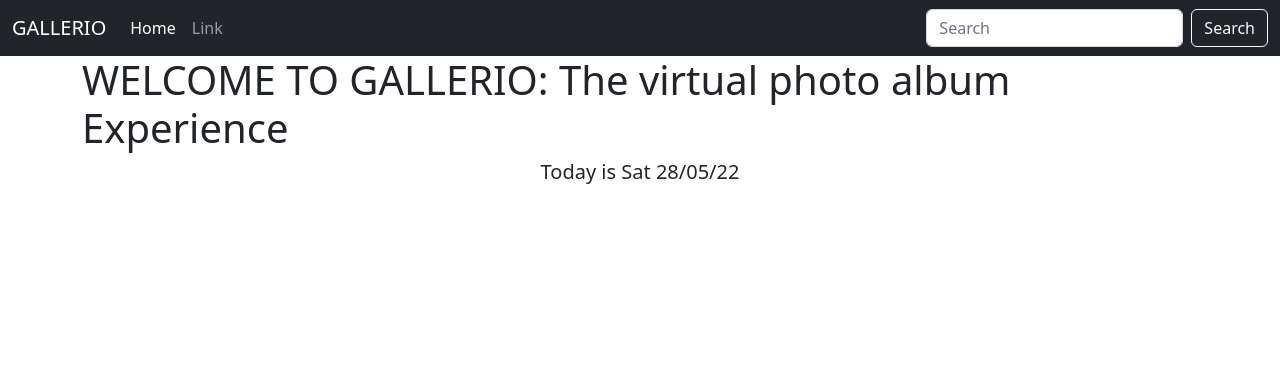
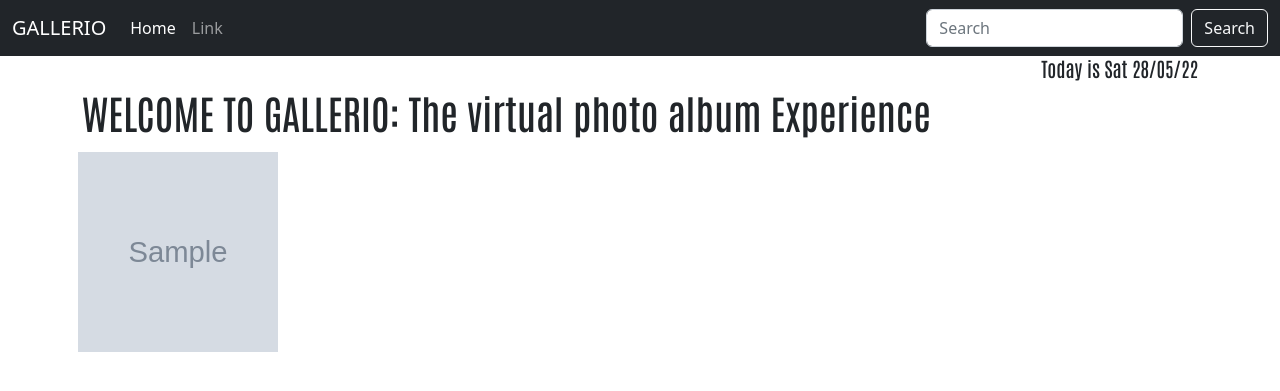
Before and after one commit to JosephatNgugi/Gallerio, a Django app: page / in a window 1280 px wide. Shown: the top 391 px of the page. Run offline with Django 4.2, Linux system fonts and the light colour scheme; tables that the repository leaves empty hold one stand-in row (values such as "Sample post"); grey boxes marked "Sample" are stand-in pictures.

Commit message:
define a view function to diplay images on the Homepage

```diff
--- a/gallery/templates/galleries/base.html
+++ b/gallery/templates/galleries/base.html
@@ -32,7 +32,7 @@
 {% include "navbar.html" %}
 
     {% block content %}
-    <h5 class="text-center">Today is {{date|date:"D d/m/y"}}</h5>
+    <h5 class="text-end">Today is {{date|date:"D d/m/y"}}</h5>
     {%endblock%}
 
     {% block scripts %}
--- a/gallery/templates/galleries/index.html
+++ b/gallery/templates/galleries/index.html
@@ -2,8 +2,19 @@
 {% block content %}
 
 <div class="container">
+    {{block.super}}
     <h1>WELCOME TO GALLERIO: The virtual photo album Experience</h1>
+    <div class="row">
+        {% for image in images %}
+        <div class="col-xs-6 col-sm-6 col-md-4 col-lg-3">
+            <img src="{{image.image.url}}" alt="{{image.name}}" class="img-fluid">
+        </div>
+        {% empty %}
+        <div class="row">
+            <h2 class="text-center">Sorry! No images to Display yet.</h2>
+        </div>
+        {% endfor %}
+    </div>
 </div>
 
-{{block.super}}
 {% endblock %}
--- a/gallery/views.py
+++ b/gallery/views.py
@@ -1,7 +1,9 @@
 import datetime as dt
 from django.shortcuts import render
+from .models import *
 
 # Create your views here.
 def homepage(request):
     date = dt.date.today()
-    return render(request, 'galleries/index.html', {"date":date})
+    images = Image.objects.all()
+    return render(request, 'galleries/index.html', {"date":date, "images":images})
--- a/static/css/styles.css
+++ b/static/css/styles.css
@@ -0,0 +1,19 @@
+*{
+    box-sizing: border-box;
+    margin: 0;
+}
+h1,h2,h3,h4,h5,h6{
+    font-family: 'Antonio', sans-serif;
+
+}
+p,span{
+    font-family: 'Cormorant', serif;
+}
+.img-fluid{
+    width: 200px;
+    height: 200px;
+    object-fit: cover;
+}
+.col-md-4{
+    padding: 0.5rem;
+}
```
Also changed, not shown: media/images/20220505_204419.jpg (added), media/images/254742405766_status_c5bb3884500247a5917401dfdb25ccc7.jpg (added), media/images/254799967863_status_d17f4178033647328c48c746b91d4b1d.jpg (added).
